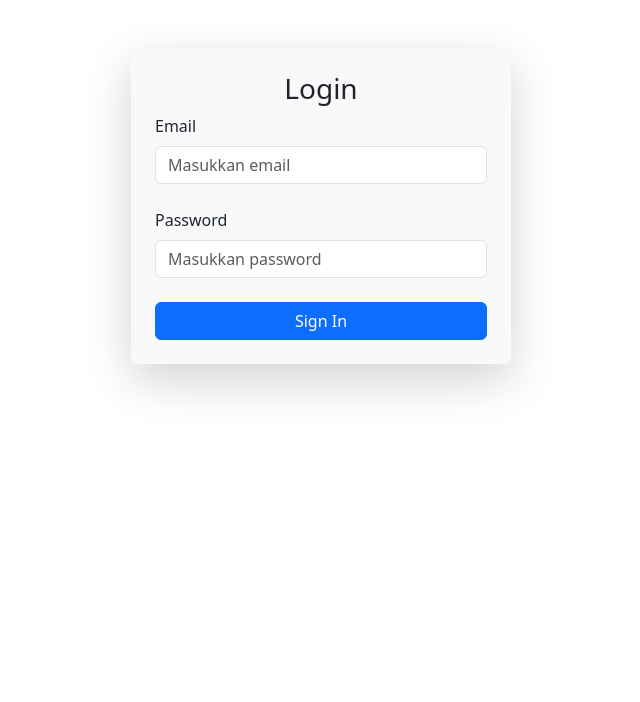
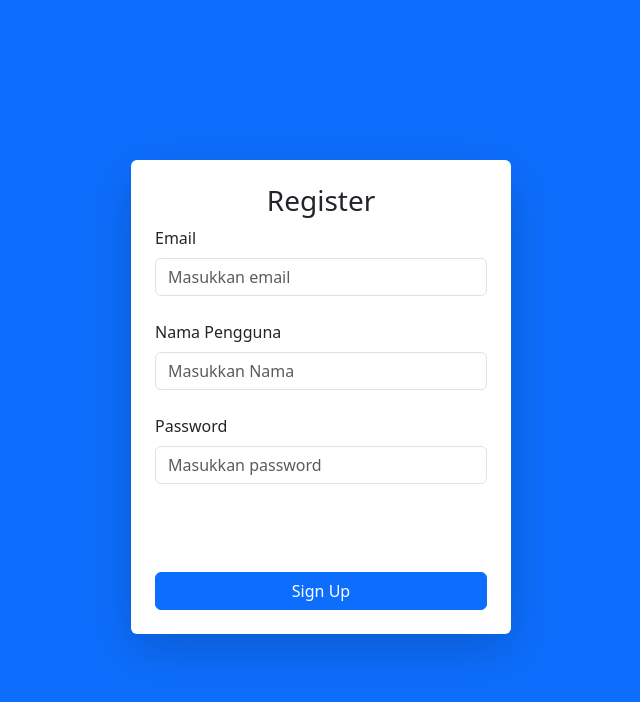
Before and after one commit to Pradimarhm/PradityaIvanRahmadhani_E41230457_A, a PHP site: the page made by Acara 13/register.php in a window 1280 px wide. Shown: the top 702 px of the page, without its empty margins (319-959 px from the left). Run offline with PHP 8.4, Linux system fonts and the light colour scheme.

Commit message:
Update register.php

```diff
--- a/Acara 13/register.php
+++ b/Acara 13/register.php
@@ -5,12 +5,78 @@
         $userPass = $_POST['txt_pass'];
         $userName = $_POST['txt_nama'];
 
-        $query = "INSERT INTO user_detail VALUES ('','$userMail','$userPass','$userName','2')";
-        $result = mysqli_query($koneksi,$query);
-        header('location: login.php');
+
+
+        $query = "INSERT INTO `user_detail`(`user_email`, `user_password`, `user_fullname`, `level`) VALUES ('$userMail','$userPass','$userName','2')";
+        $stmt = mysqli_prepare($koneksi, $query);
+
+        $result = mysqli_stmt_execute($stmt);
+
+        if ($result===true) {
+            header('Location: login.php');
+            exit();
+        } else {
+            $error = "Pendaftaran gagal. Silakan coba lagi.";
+        }
+
+        mysqli_stmt_close($stmt);
 
     }
 ?>
+
+<!DOCTYPE html>
+<html lang="en">
+<head>
+    <meta charset="UTF-8">
+    <meta name="viewport" content="width=device-width, initial-scale=1.0">
+    <title>register</title>
+    <link href="https://cdn.jsdelivr.net/npm/bootstrap@5.3.3/dist/css/bootstrap.min.css" rel="stylesheet" integrity="sha384-QWTKZyjpPEjISv5WaRU9OFeRpok6YctnYmDr5pNlyT2bRjXh0JMhjY6hW+ALEwIH" crossorigin="anonymous">
+    <script src="https://cdn.jsdelivr.net/npm/bootstrap@5.3.3/dist/js/bootstrap.bundle.min.js" integrity="sha384-YvpcrYf0tY3lHB60NNkmXc5s9fDVZLESaAA55NDzOxhy9GkcIdslK1eN7N6jIeHz" crossorigin="anonymous"></script>
+
+    <style>
+        input::placeholder {
+            color: white;
+        }
+    </style>
+</head>
+<body class="bg-primary">
+    <div class="container mt-5">
+        <div class="row justify-content-center " style="margin-top: 10rem;">
+            <div class=" col-md-4 shadow-lg p-3 mb-5 rounded" style="background-color: white;">
+                <div style="display: flex;" class="d-block p-2">
+                    <div class="card-header text-center " >
+                        <h3>Register</h3>
+                    </div>
+                    <div class="card-body">
+                        <?php if (isset($error)): ?>
+                            <div class="alert alert-danger" role="alert">
+                                <?php echo $error; ?>
+                            </div>
+                        <?php endif; ?>
+                        <form action="register.php" method="post">
+                            <div class="mb-4">
+                                <label for="email" class="form-label">Email</label>
+                                <input type="email" class="form-control"  id="email" name="txt_email" placeholder="Masukkan email" required>
+                            </div>
+                            <div class="mb-4">
+                                <label for="nama" class="form-label" >Nama Pengguna</label>
+                                <input type="text" class="form-control"  id="nama" name="txt_nama" placeholder="Masukkan Nama" required>
+                            </div>
+                            <div class="mb-4">
+                                <label for="password" class="form-label" >Password</label>
+                                <input type="password" class="form-control"  id="password" name="txt_pass" placeholder="Masukkan password" required>
+                            </div>
+                            <div class="d-grid">
+                                <button type="submit" name="register" class="btn btn-primary" style="margin-top: 4rem;">Sign Up</button>
+                            </div>
+                        </form>
+                    </div>
+                </div>
+            </div>
+        </div>
+    </div>
+</body>
+</html>
 
 <!-- <!DOCTYPE html>
 <html lang="en">
@@ -31,47 +97,3 @@
     </form>
 </body>
 </html> -->
-
-<!DOCTYPE html>
-<html lang="en">
-<head>
-    <meta charset="UTF-8">
-    <meta name="viewport" content="width=device-width, initial-scale=1.0">
-    <title>Login</title>
-    <link href="https://cdn.jsdelivr.net/npm/bootstrap@5.3.3/dist/css/bootstrap.min.css" rel="stylesheet" integrity="sha384-QWTKZyjpPEjISv5WaRU9OFeRpok6YctnYmDr5pNlyT2bRjXh0JMhjY6hW+ALEwIH" crossorigin="anonymous">
-    <script src="https://cdn.jsdelivr.net/npm/bootstrap@5.3.3/dist/js/bootstrap.bundle.min.js" integrity="sha384-YvpcrYf0tY3lHB60NNkmXc5s9fDVZLESaAA55NDzOxhy9GkcIdslK1eN7N6jIeHz" crossorigin="anonymous"></script>
-</head>
-<body>
-    <div class="container mt-5">
-        <div class="row justify-content-center">
-            <div class="col-md-4 shadow-lg p-3 mb-5 bg-body-tertiary rounded">
-                <div style="display: flex;" class="d-block p-2">
-                    <div class="card-header text-center ">
-                        <h3>Login</h3>
-                    </div>
-                    <div class="card-body">
-                        <?php if (isset($error)): ?>
-                            <div class="alert alert-danger" role="alert">
-                                <?php echo $error; ?>
-                            </div>
-                        <?php endif; ?>
-                        <form action="login.php" method="POST">
-                            <div class="mb-4">
-                                <label for="email" class="form-label">Email</label>
-                                <input type="email" class="form-control" id="email" name="txt_email" placeholder="Masukkan email" required>
-                            </div>
-                            <div class="mb-4">
-                                <label for="password" class="form-label">Password</label>
-                                <input type="password" class="form-control" id="password" name="txt_pass" placeholder="Masukkan password" required>
-                            </div>
-                            <div class="d-grid">
-                                <button type="submit" name="submit" class="btn btn-primary">Sign In</button>
-                            </div>
-                        </form>
-                    </div>
-                </div>
-            </div>
-        </div>
-    </div>
-</body>
-</html>
```
